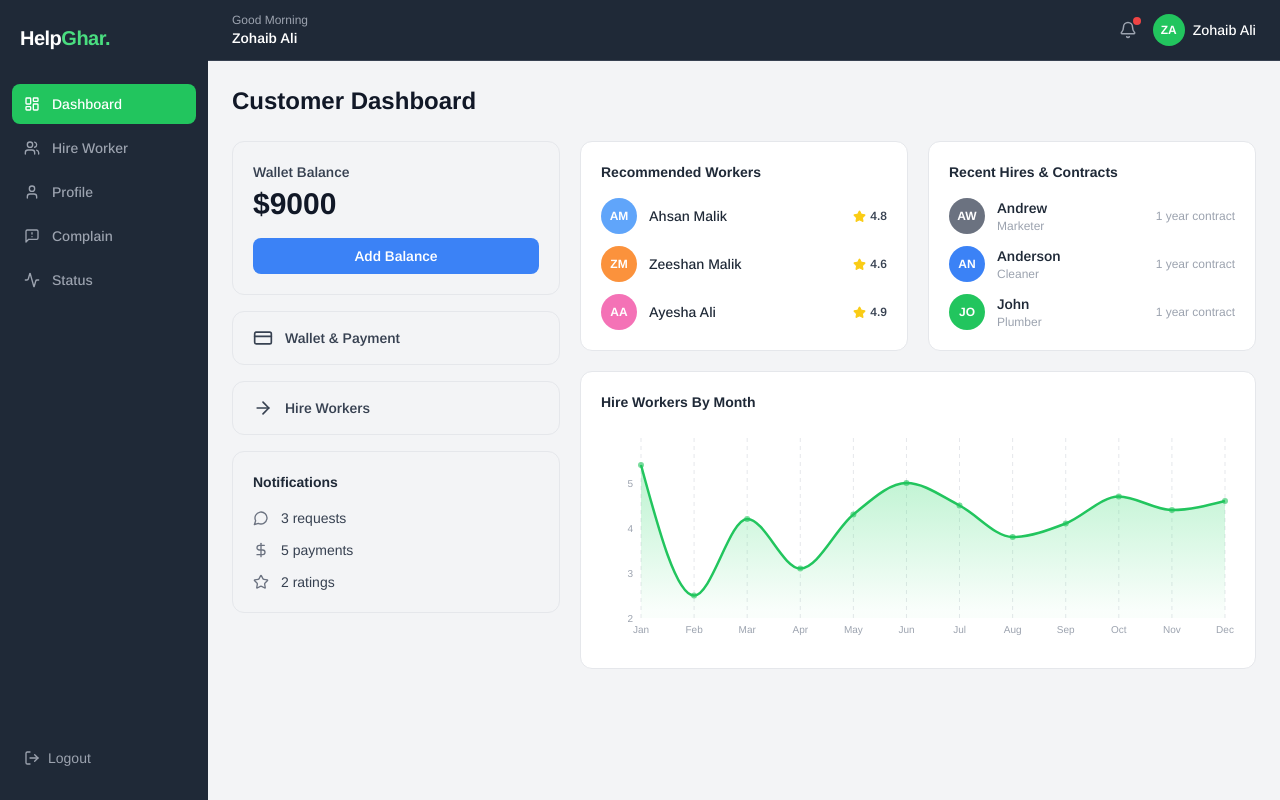
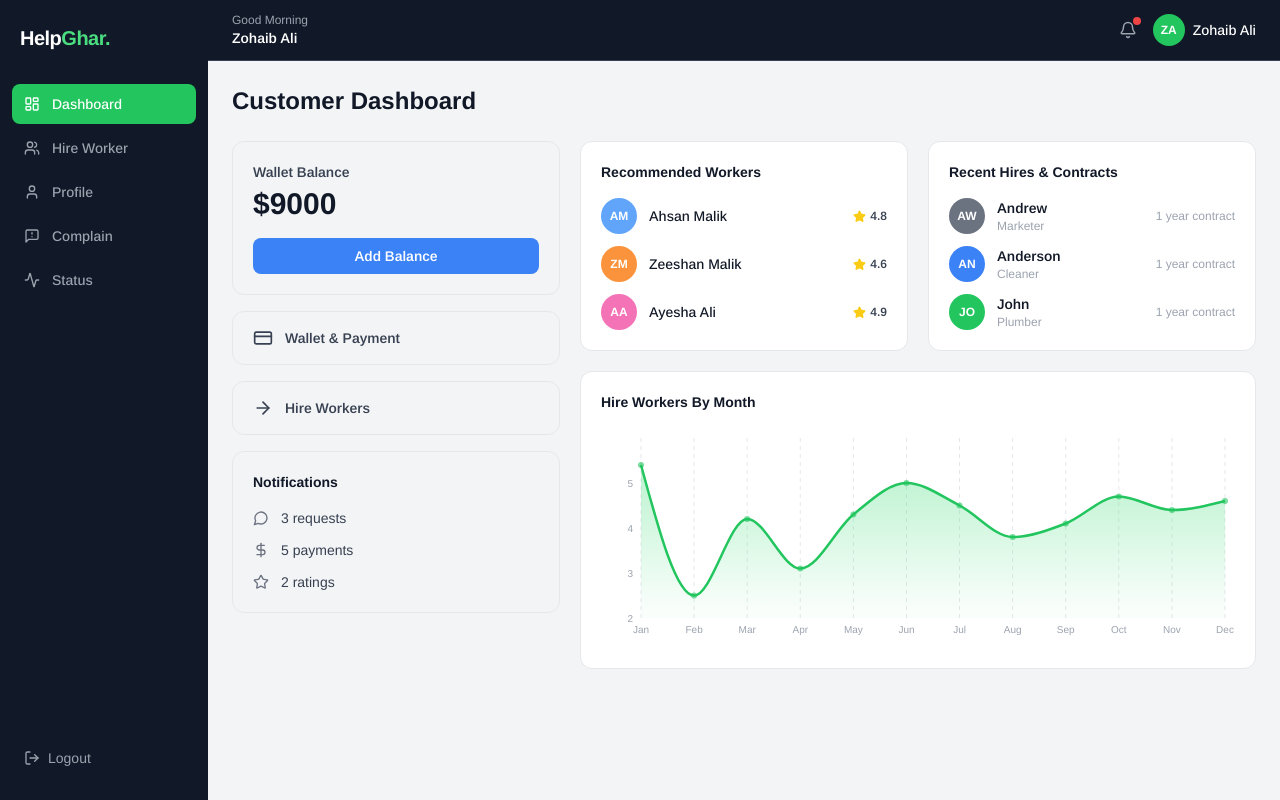
Before and after one commit to i-danishkhan/HelpGhar, a React (Vite) app in the folder client/: page /customerDashboard in a window 1280 px wide. Built offline with nearby package versions, Linux system fonts and the light colour scheme.

Commit message:
main color code changed

```diff
--- a/client/src/pages/customerDashboard.tsx
+++ b/client/src/pages/customerDashboard.tsx
@@ -66,7 +66,7 @@ export default function HouseOwnerDashboard() {
   return (
     <div className="flex h-screen bg-gray-100 font-sans overflow-hidden">
       {/* Sidebar */}
-      <aside className="w-52 bg-gray-800 flex flex-col justify-between py-6 px-3 shrink-0">
+      <aside className="w-52 bg-gray-900 flex flex-col justify-between py-6 px-3 shrink-0">
         <div>
           <div className="mb-8 px-2">
             <span className="text-white text-xl font-bold tracking-tight">
@@ -102,7 +102,7 @@ export default function HouseOwnerDashboard() {
       {/* Main */}
       <div className="flex-1 flex flex-col overflow-hidden">
         {/* Topbar */}
-        <header className="bg-gray-800 border-b border-gray-700 px-6 py-3 flex items-center justify-between shrink-0">
+        <header className="bg-gray-900 border-b border-gray-700 px-6 py-3 flex items-center justify-between shrink-0">
           <div>
             <p className="text-xs text-gray-400">Good Morning</p>
             <p className="text-sm font-semibold text-white">Zohaib Ali</p>
@@ -159,7 +159,7 @@ export default function HouseOwnerDashboard() {
 
               {/* Notifications */}
               <div className="bg-gray-100 border border-gray-200 rounded-xl p-5">
-                <p className="text-sm font-bold text-gray-800 mb-4">
+                <p className="text-sm font-bold text-gray-900 mb-4">
                   Notifications
                 </p>
                 <div className="flex flex-col gap-3">
@@ -185,7 +185,7 @@ export default function HouseOwnerDashboard() {
               <div className="grid grid-cols-1 sm:grid-cols-2 gap-5">
                 {/* Recommended Workers */}
                 <div className="bg-white border border-gray-200 rounded-xl p-5">
-                  <p className="text-sm font-bold text-gray-800 mb-4">
+                  <p className="text-sm font-bold text-gray-900 mb-4">
                     Recommended Workers
                   </p>
                   <div className="flex flex-col gap-3">
@@ -200,7 +200,7 @@ export default function HouseOwnerDashboard() {
                           >
                             {worker.initials}
                           </div>
-                          <span className="text-sm text-gray-800 font-medium">
+                          <span className="text-sm text-gray-900 font-medium">
                             {worker.name}
                           </span>
                         </div>
@@ -220,7 +220,7 @@ export default function HouseOwnerDashboard() {
 
                 {/* Recent Hires & Contracts */}
                 <div className="bg-white border border-gray-200 rounded-xl p-5">
-                  <p className="text-sm font-bold text-gray-800 mb-4">
+                  <p className="text-sm font-bold text-gray-900 mb-4">
                     Recent Hires & Contracts
                   </p>
                   <div className="flex flex-col gap-3">
@@ -236,7 +236,7 @@ export default function HouseOwnerDashboard() {
                             {hire.initials}
                           </div>
                           <div>
-                            <p className="text-sm font-semibold text-gray-800">
+                            <p className="text-sm font-semibold text-gray-900">
                               {hire.name}
                             </p>
                             <p className="text-xs text-gray-400">{hire.role}</p>
@@ -253,7 +253,7 @@ export default function HouseOwnerDashboard() {
 
               {/* Hire Workers By Month Chart */}
               <div className="bg-white border border-gray-200 rounded-xl p-5">
-                <p className="text-sm font-bold text-gray-800 mb-4">
+                <p className="text-sm font-bold text-gray-900 mb-4">
                   Hire Workers By Month
                 </p>
                 <ResponsiveContainer width="100%" height={220}>
--- a/client/src/pages/customerProfilePage.tsx
+++ b/client/src/pages/customerProfilePage.tsx
@@ -29,7 +29,7 @@ export default function CustomerProfilePage() {
   return (
     <div className="flex h-screen bg-gray-100 font-sans overflow-hidden">
       {/* Sidebar */}
-      <aside className="w-52 bg-gray-800 flex flex-col justify-between py-6 px-3 shrink-0">
+      <aside className="w-52 bg-gray-900 flex flex-col justify-between py-6 px-3 shrink-0">
         <div>
           <div className="mb-8 px-2">
             <span className="text-white text-xl font-bold tracking-tight">
@@ -65,7 +65,7 @@ export default function CustomerProfilePage() {
       {/* Main */}
       <div className="flex-1 flex flex-col overflow-hidden">
         {/* Topbar */}
-        <header className="bg-gray-800 border-b border-gray-700 px-6 py-3 flex items-center justify-between shrink-0">
+        <header className="bg-gray-900 border-b border-gray-700 px-6 py-3 flex items-center justify-between shrink-0">
           <div>
             <p className="text-xs text-gray-400">Good Morning</p>
             <p className="text-sm font-semibold text-white">Zohaib Ali</p>
@@ -128,7 +128,7 @@ export default function CustomerProfilePage() {
                   ].map(({ label, value }) => (
                     <div key={label} className="flex items-center justify-between text-sm border-b border-gray-100 pb-2 last:border-0 last:pb-0">
                       <span className="text-gray-500">{label}</span>
-                      <span className="text-gray-800 font-medium text-right">{value}</span>
+                      <span className="text-gray-900 font-medium text-right">{value}</span>
                     </div>
                   ))}
                 </div>
@@ -146,7 +146,7 @@ export default function CustomerProfilePage() {
                   ].map(({ label, value, bold }) => (
                     <div key={label} className="flex items-center justify-between text-sm border-b border-gray-100 pb-2">
                       <span className="text-gray-500">{label}</span>
-                      <span className={`text-gray-800 ${bold ? "font-bold" : "font-medium"}`}>{value}</span>
+                      <span className={`text-gray-900 ${bold ? "font-bold" : "font-medium"}`}>{value}</span>
                     </div>
                   ))}
                   <div className="flex items-center justify-between text-sm">
@@ -179,7 +179,7 @@ export default function CustomerProfilePage() {
                   </div>
                   <div className="flex items-center justify-between">
                     <div className="flex items-center gap-3 text-sm text-gray-700">
-                      <ShieldCheck size={17} className="text-gray-800 shrink-0" />
+                      <ShieldCheck size={17} className="text-gray-900 shrink-0" />
                       Enable Two - Factor Authentication
                     </div>
                     <button
--- a/client/src/pages/customerStatus.tsx
+++ b/client/src/pages/customerStatus.tsx
@@ -91,7 +91,7 @@ export default function CustomerStatus() {
   return (
     <div className="flex h-screen bg-gray-100 font-sans overflow-hidden">
       {/* Sidebar */}
-      <aside className="w-48 bg-gray-800 flex flex-col justify-between py-6 px-3 shrink-0">
+      <aside className="w-48 bg-gray-900 flex flex-col justify-between py-6 px-3 shrink-0">
         <div>
           <div className="mb-8 px-2">
             <span className="text-white text-xl font-bold tracking-tight">
@@ -127,7 +127,7 @@ export default function CustomerStatus() {
       {/* Main */}
       <div className="flex-1 flex flex-col overflow-hidden">
         {/* Topbar */}
-        <header className="bg-gray-800 border-b border-gray-700 px-6 py-3 flex items-center justify-between shrink-0">
+        <header className="bg-gray-900 border-b border-gray-700 px-6 py-3 flex items-center justify-between shrink-0">
           <div>
             <p className="text-xs text-gray-400">Good Morning</p>
             <p className="text-sm font-semibold text-white">Zohaib Ali</p>
@@ -163,16 +163,16 @@ export default function CustomerStatus() {
 
                   {/* Details */}
                   <div className="flex flex-col gap-2 text-sm">
-                    <p className="text-gray-800">
+                    <p className="text-gray-900">
                       <span className="font-bold">Worker:</span> {booking.worker}
                     </p>
-                    <p className="text-gray-800">
+                    <p className="text-gray-900">
                       <span className="font-bold">Service:</span> {booking.service}
                     </p>
-                    <p className="text-gray-800">
+                    <p className="text-gray-900">
                       <span className="font-bold">Started:</span> {booking.started}
                     </p>
-                    <p className="text-gray-800">
+                    <p className="text-gray-900">
                       <span className="font-bold">Status:</span> {booking.status}
                     </p>
                   </div>
```
Also changed, not shown: client/src/pages/customerComplain.tsx (+8 -8 lines).
